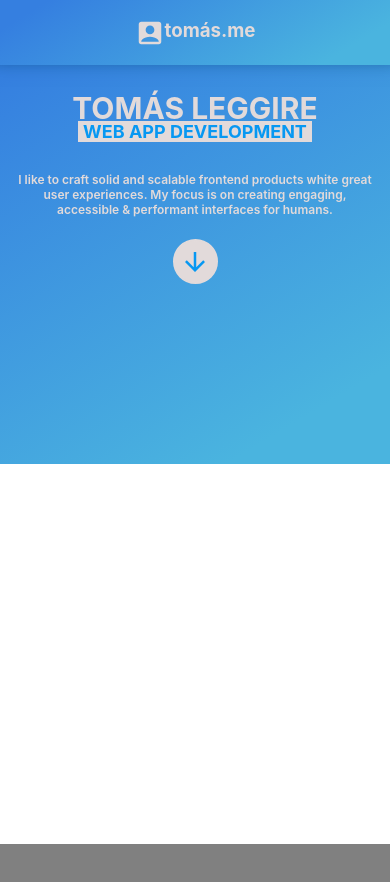
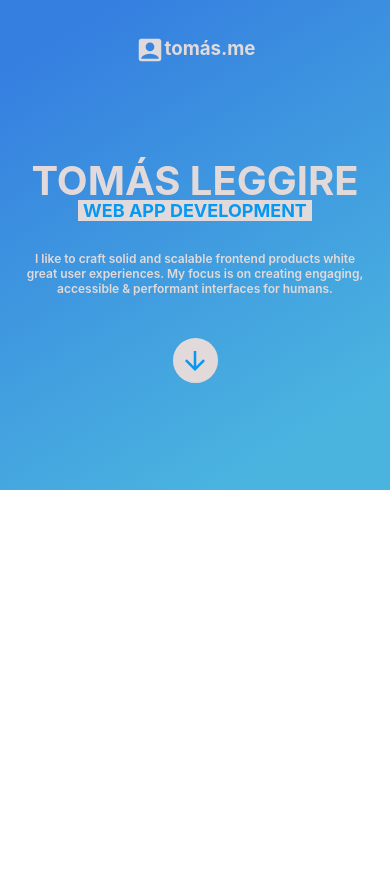
Before and after one commit to tomasleggire/tomasleggire, a React (Create React App) app: page / in a window 390 px wide. Shown: the top 882 px of the page. Built offline with nearby package versions, Linux system fonts and the light colour scheme.

Commit message:
portada home terminada y responsive

```diff
--- a/src/App.js
+++ b/src/App.js
@@ -9,7 +9,7 @@ function App() {
   const [containerRef, isVisible] = useElementOnScreen({
     root: null,
     rootMargin: "0px",
-    threshold: 0.10
+    threshold: .1
   });
 
   return (
@@ -17,11 +17,11 @@ function App() {
       <HomeContainer>
         <Navbar
           isVisible={isVisible}
+          ref={containerRef}
         />
         <Portada />
       </HomeContainer>
         <div className='box'></div>
-      <div className='box-dos' ref={containerRef}></div>
     </div>
   );
 }
--- a/src/styles/App.scss
+++ b/src/styles/App.scss
@@ -9,12 +9,6 @@
 
 .box {
   width: 100%;
-  height: 45%;
+  height: 100%;
   background-color: rgb(255, 255, 255);
 }
-
-.box-dos {
-  width: 100%;
-  height: 100vh;
-  background-color: gray;
-}
--- a/src/styles/HomeContainer.scss
+++ b/src/styles/HomeContainer.scss
@@ -2,7 +2,7 @@
 
 .home-div-main {
     width: 100%;
-    height: 55%;
+    min-height: 58%;
     background: rgb(74,180,223);
     display: flex;
     justify-content: center;
--- a/src/styles/Portada.scss
+++ b/src/styles/Portada.scss
@@ -1,10 +1,12 @@
 @import 'vars';
 
 .portada-main {
-    padding-top: 140px;
     max-width: 550px;
     display: flex;
     flex-direction: column;
+    align-items: center;
+    justify-content: center;
+    padding-top: 60px;
 }
 
 .portada-title {
@@ -63,10 +65,10 @@
 @media only screen and (max-width: 1000px) {
     .portada-main {
         padding: 0 15px;
-        padding-top: 120px;
+        padding-top: 40px;
     }
     .portada-title {
-        font-size: 40px;
+        font-size: 45px;
     }
     .portada-h2 {
         font-size: 28px;
@@ -79,11 +81,11 @@
 
 @media only screen and (max-width: 400px) {
     .portada-main {
-        padding: 0 15px;
-        padding-top: 90px;
+        padding: 0 20px;
+        padding-top: 50px;
     }
     .portada-title {
-        font-size: 30px;
+        font-size: 40px;
     }
     .portada-h2 {
         font-size: 18px;
@@ -93,7 +95,7 @@
         font-size: 12px;
     }
     .portada-btn {
-        margin-top: 22px;
+        margin-top: 42px;
         width: 45px;
         height: 45px;
     }
```
